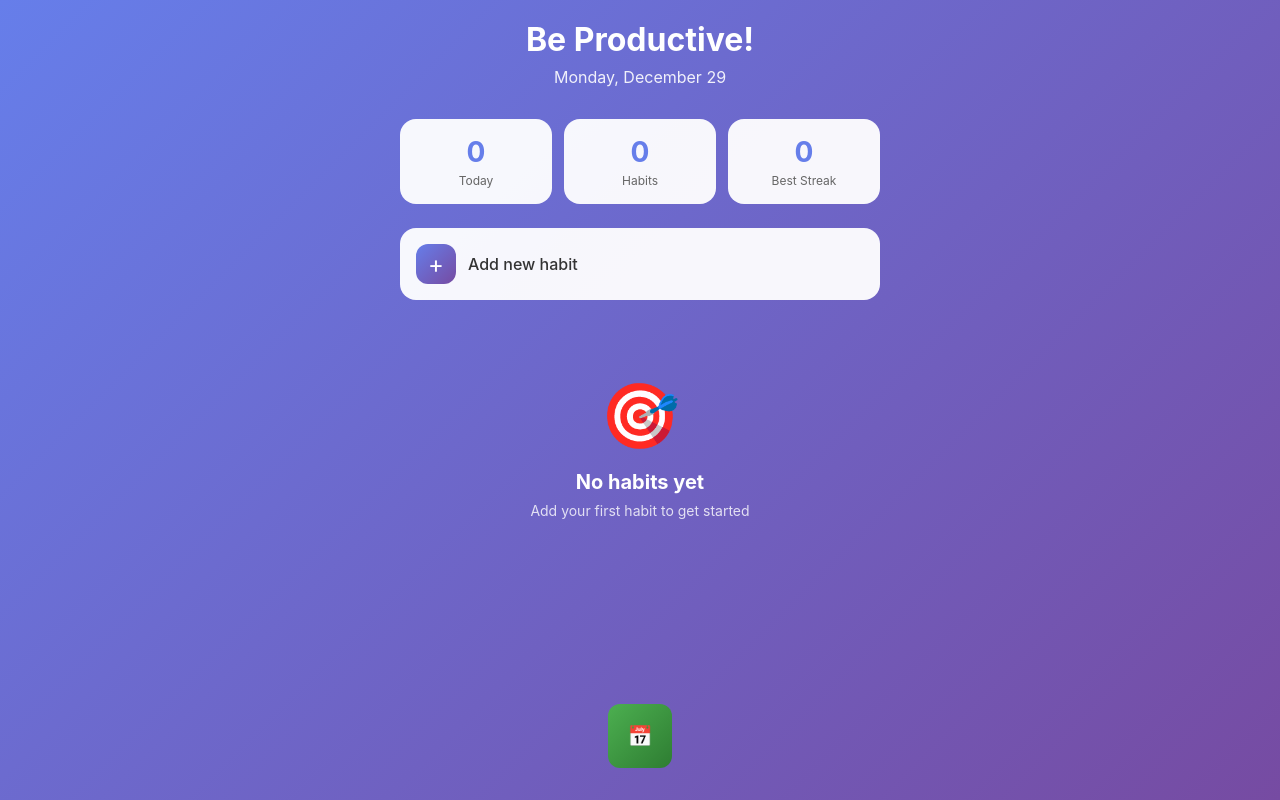
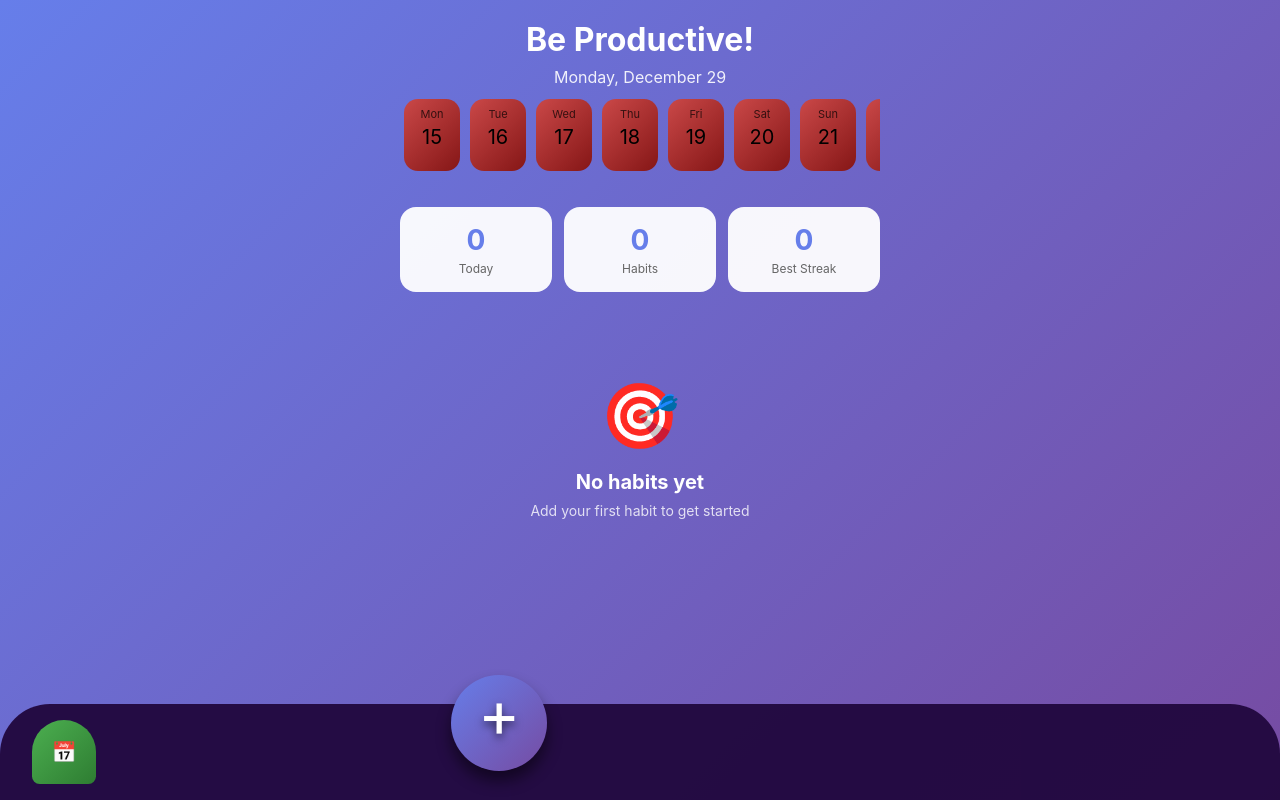
Before and after one commit to Blizz98/habit-tracker, a plain HTML site: page habit-tracker.html in a window 1280 px wide. Drawn offline with nearby package versions, Linux system fonts and the light colour scheme.

Commit message:
changed the app visuals a bit

```diff
--- a/habit-tracker.html
+++ b/habit-tracker.html
@@ -28,7 +28,6 @@
   .header {
     text-align: center;
     color: white;
-    margin-bottom: 32px;
   }
 
   .header h1 {
@@ -78,17 +77,32 @@
   }
 
   .menu{
+    position: fixed;
     width: 100%;
     display: flex;
     align-items: center;
     justify-content: center;
+    bottom: 0;
+    left:0;
+    right: 0;
+    background-color:#22093ff5;
+    border-top-left-radius: 50px;
+    border-top-right-radius: 50px;
+  }
+  .menu_items{
+    width: 100%;
+    display: flex;
+    position: relative;
+    padding: 0 16px;
   }
 
   .calendar-button {
     background: transparent;
     border-radius: 16px;
+    border-top-left-radius: 50px;
+    border-top-right-radius: 50px;
     padding: 16px;
-    margin-bottom: 16px;
+    /* margin-bottom: 16px; */
     display: flex;
     align-items: center;
     gap: 12px;
@@ -97,10 +111,6 @@
     border: none;
     width: fit-content;
     font-family: inherit;
-    position:fixed;
-    bottom: 0;
-    left: auto;
-    right: auto;
   }
 
   .calendar-button:hover {
@@ -112,6 +122,8 @@
     width: 64px;
     height: 64px;
     border-radius: 12px;
+    border-top-left-radius: 50px;
+    border-top-right-radius: 50px;
     background: linear-gradient(135deg, #4caf50 0%, #2e7d32 100%);
     display: flex;
     align-items: center;
@@ -311,32 +323,36 @@
   }
 
   .add-habit {
-    background: rgba(255, 255, 255, 0.95);
+    /* background: rgba(255, 255, 255, 0.95); */
     border-radius: 16px;
     padding: 16px;
-    margin-bottom: 16px;
+    /* margin-bottom: 16px; */
     display: flex;
     align-items: center;
     gap: 12px;
     cursor: pointer;
     transition: all 0.2s;
+    position: absolute;
+    top: -45px;
+    left: 34%;
   }
 
   .add-habit:hover {
-    background: white;
+    /* background: white; */
     transform: translateY(-2px);
   }
 
   .add-habit .icon {
-    width: 40px;
-    height: 40px;
-    border-radius: 12px;
+    width: 96px;
+    height: 96px;
+    border-radius: 50%;
     background: linear-gradient(135deg, #667eea 0%, #764ba2 100%);
     display: flex;
-    align-items: center;
     justify-content: center;
     color: white;
-    font-size: 24px;
+    font-size: 64px;
+    box-shadow: 0px 10px 15px rgba(0, 0, 0, 0.498);
+    text-shadow: 0px 4px 8px rgba(0, 0, 0, 0.592);
   }
 
   .add-habit .text {
@@ -428,6 +444,7 @@
     display: flex;
     flex-direction: column;
     gap: 12px;
+    padding-bottom: 90px;
   }
 
   .habit {
@@ -464,15 +481,16 @@
   }
 
   .habit-check .checkmark {
-    color: white;
+    color: rgb(213, 213, 213);
     font-size: 24px;
     font-weight: bold;
-    opacity: 0;
+    opacity: 1;
     transition: opacity 0.3s;
   }
 
   .habit-check.done .checkmark {
     opacity: 1;
+    color:white;
   }
 
   .habit-info {
@@ -536,6 +554,55 @@
     opacity: 0.8;
     margin: 0;
   }
+  .calendar-carousel {
+  display: flex;
+  gap: 10px;
+  overflow-x: auto;
+  padding: 12px 4px 4px;
+  margin-bottom: 32px;
+  scrollbar-width: none;
+}
+.calendar-carousel::-webkit-scrollbar {
+  display: none;
+}
+
+.carousel-day {
+  min-width: 56px;
+  height: 72px;
+  border-radius: 14px;
+  background: linear-gradient(135deg, #ca4848 0%, #851616 100%);
+  text-align: center;
+  padding: 8px 6px;
+  flex-shrink: 0;
+  transition: transform 0.2s;
+}
+
+.carousel-day.today {
+  background: linear-gradient(135deg, #667eea 0%, #764ba2 100%);
+  outline: 2px solid white;
+  color: white;
+  font-weight: 700;
+}
+
+.carousel-day.complete {
+  background: linear-gradient(135deg, #4caf50 0%, #2e7d32 100%);
+  color: white;
+}
+
+.carousel-day.partial {
+  background: linear-gradient(135deg, #b5a335 0%, #706415 100%)
+}
+
+.carousel-day .weekday {
+  font-size: 11px;
+  opacity: 0.7;
+}
+
+.carousel-day .day {
+  font-size: 20px;
+  margin-top: 4px;
+}
+
 
   @media (max-width: 480px) {
     body {
@@ -584,12 +651,33 @@
       <div class="date">{{ currentDate }}</div>
     </div>
     <div class="menu">
-      <button class="calendar-button" @click="showCalendar = true">
-        <div class="icon">📅</div>
-        <!-- <div class="text">Calendar</div> -->
-      </button>
+      <div class="menu_items">
+        <button class="calendar-button" @click="showCalendar = true">
+          <div class="icon">📅</div>
+          <!-- <div class="text">Calendar</div> -->
+        </button>
+        <div class="add-habit" @click="showModal = true">
+          <div class="icon">+</div>
+          <!-- <div class="text">Add new habit</div> -->
+        </div>
+      </div>
+
     </div>
-
+    <div class="calendar-carousel">
+    <div
+      v-for="day in carouselDays"
+      :key="day.date"
+      class="carousel-day"
+      :class="{
+        today: day.isToday,
+        complete: day.completionRate === 1,
+        partial: day.completionRate > 0 && day.completionRate < 1
+      }"
+    >
+      <div class="weekday">{{ day.weekday }}</div>
+      <div class="day">{{ day.day }}</div>
+    </div>
+  </div>
     <div class="stats">
       <div class="stat-card">
         <span class="number">{{ todayCompleted }}</span>
@@ -605,10 +693,10 @@
       </div>
     </div>
 
-    <div class="add-habit" @click="showModal = true">
+    <!-- <div class="add-habit" @click="showModal = true">
       <div class="icon">+</div>
       <div class="text">Add new habit</div>
-    </div>
+    </div> -->
 
     <div class="habits" v-if="habits.length > 0">
       <div class="habit" v-for="habit in habits" :key="habit.id">
@@ -807,6 +895,34 @@
           return days
         })
 
+        const carouselDays = computed(() => {
+          const days = []
+          const base = new Date()
+
+          for (let i = -14; i <= 0; i++) {
+            const d = new Date(base)
+            d.setDate(d.getDate() + i)
+            const key = d.toISOString().slice(0, 10)
+            console.log(key);
+
+            let completed = 0
+            habits.value.forEach(h => {
+              if (h.days[key]) completed++
+            })
+
+            days.push({
+              date: key,
+              day: d.getDate(),
+              weekday: d.toLocaleDateString('en-US', { weekday: 'short' }),
+              isToday: key === today(),
+              completionRate: habits.value.length
+                ? completed / habits.value.length
+                : 0
+            })
+          }
+          return days
+        })
+
         const todayCompleted = computed(() => {
           return habits.value.filter(h => isDoneToday(h)).length
         })
@@ -877,6 +993,7 @@
           currentDate,
           calendarMonthLabel,
           calendarDays,
+          carouselDays,
           todayCompleted,
           totalHabits,
           bestStreak,
```
